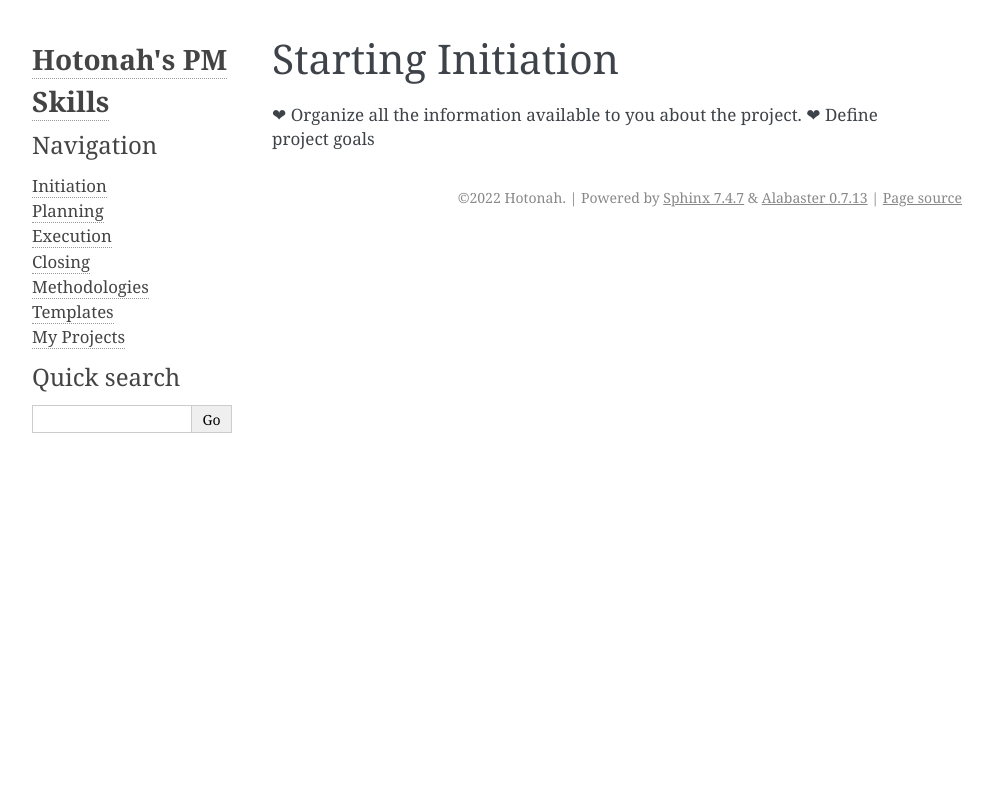
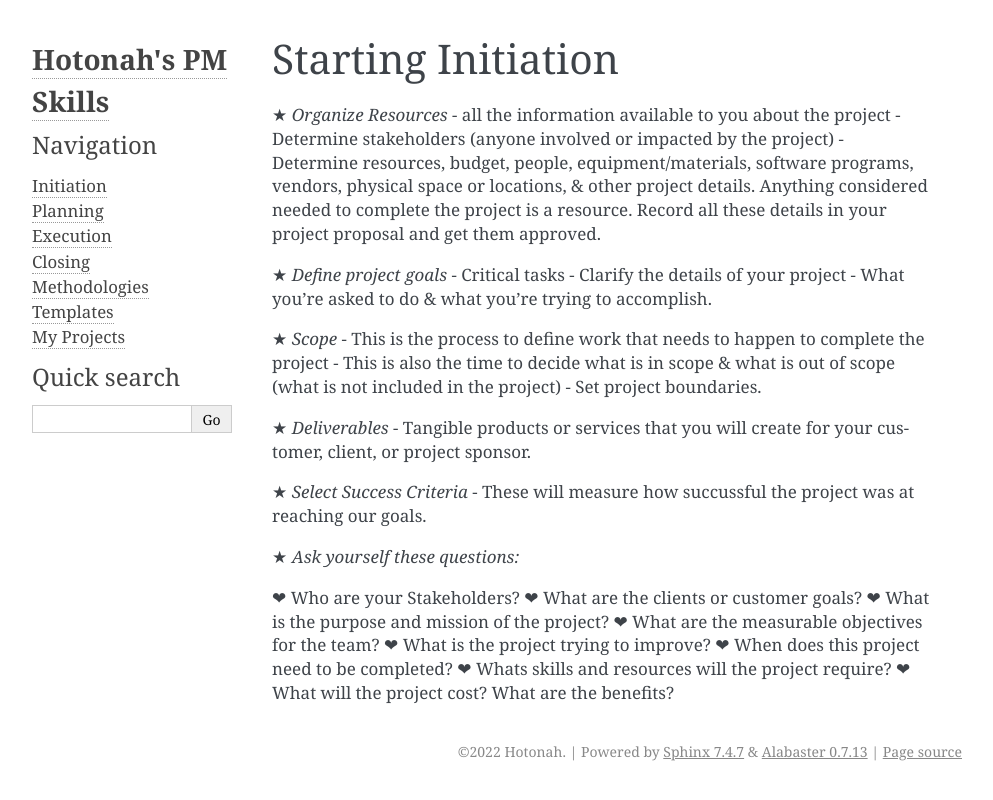
Before and after one commit to Hotonah/hotonah.github.io, a Sphinx documentation site: the page built from source/initiation.txt, in a window 1280 px wide. Shown: the top 800 px of the page, without its empty margins (148-1141 px from the left). Built offline with Sphinx 7.4.7, drawn with Linux system fonts in a browser that asks for light colours.

Commit message:
Update initiation.txt

```diff
--- a/source/initiation.txt
+++ b/source/initiation.txt
@@ -1,4 +1,22 @@
 Starting Initiation
 =====================
-❤ Organize all the information available to you about the project.
-❤ Define project goals
+★ `Organize Resources` - all the information available to you about the project - Determine stakeholders (anyone involved or impacted by the project) - Determine resources, budget, people, equipment/materials, software programs, vendors, physical space or locations, & other project details. Anything considered needed to complete the project is a resource. Record all these details in your project proposal and get them approved.
+
+★ `Define project goals` - Critical tasks - Clarify the details of your project - What you're asked to do & what you're trying to accomplish.
+
+★ `Scope` - This is the process to define work that needs to happen to complete the project - This is also the time to decide what is in scope & what is out of scope (what is not included in the project) - Set project boundaries.
+
+★ `Deliverables` - Tangible products or services that you will create for your customer, client, or project sponsor.
+
+★ `Select Success Criteria` - These will measure how succussful the project was at reaching our goals.
+
+★ `Ask yourself these questions:`
+
+❤ Who are your Stakeholders?
+❤ What are the clients or customer goals?
+❤ What is the purpose and mission of the project?
+❤ What are the measurable objectives for the team?
+❤ What is the project trying to improve?
+❤ When does this project need to be completed?
+❤ Whats skills and resources will the project require?
+❤ What will the project cost? What are the benefits?
```
